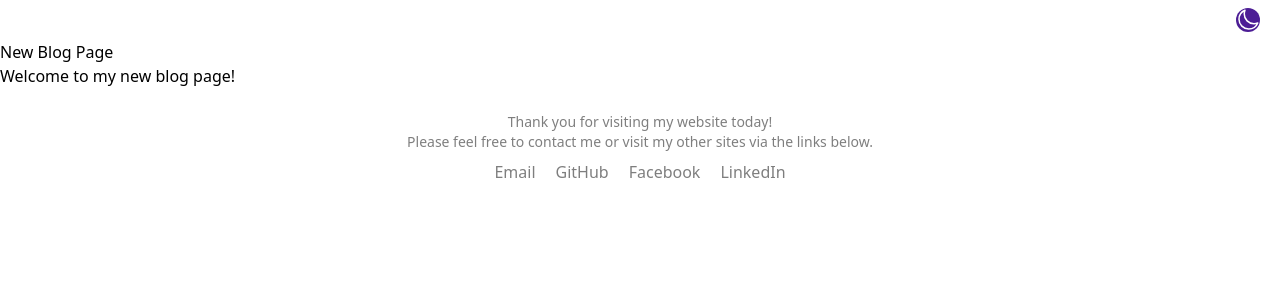
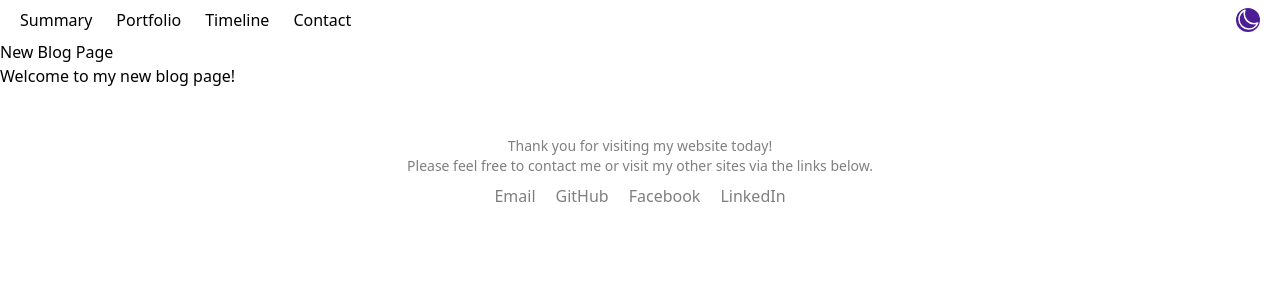
Before and after one commit to derryleng/personal-website, a React (Vite) app: page /blog in a window 1280 px wide. Shown: the top 300 px of the page. Built offline with nearby package versions, Linux system fonts and the light colour scheme.

Commit message:
Added anchor links

```diff
--- a/src/components/Footer.jsx
+++ b/src/components/Footer.jsx
@@ -1,6 +1,6 @@
 export default function Footer() {
   return (
-    <footer className="py-2 text-center">
+    <footer id="contact" className="py-8 text-center">
       <div className="mt-4 mb-2 text-sm opacity-50">
         <p>Thank you for visiting my website today!</p>
         <p>
--- a/src/components/Navbar.jsx
+++ b/src/components/Navbar.jsx
@@ -82,7 +82,12 @@ function Navbar() {
             : "",
         )}
       >
-        <div className="flex items-center space-x-3"></div>
+        <div className="flex items-center space-x-6">
+          <a href="#summary" className="hover:underline underline-offset-2 decoration-1">Summary</a>
+          <a href="#portfolio" className="hover:underline underline-offset-2 decoration-1">Portfolio</a>
+          <a href="#timeline" className="hover:underline underline-offset-2 decoration-1">Timeline</a>
+          <a href="#contact" className="hover:underline underline-offset-2 decoration-1">Contact</a>
+        </div>
         <div className="flex items-center ml-auto">
           <button
             type="button"
--- a/src/components/portfolio/Header.jsx
+++ b/src/components/portfolio/Header.jsx
@@ -1,8 +1,36 @@
+import { useEffect } from "react";
 import myFace from "/assets/me_2021_365_365.jpg";
 
 export default function Header() {
+  useEffect(() => {
+    const handleAnchorClick = (event) => {
+      event.preventDefault();
+
+      const hash = event.target.hash;
+      const targetElement = document.querySelector(hash);
+
+      if (targetElement) {
+        const targetOffsetTop = targetElement.getBoundingClientRect().top;
+        const scrollOffset = targetOffsetTop - 50;
+        window.scrollBy({ top: scrollOffset, left: 0, behavior: 'smooth' });
+      }
+    };
+
+    const anchorLinks = document.querySelectorAll('a[href^="#"]');
+    anchorLinks.forEach((link) => {
+      link.addEventListener('click', handleAnchorClick);
+    });
+
+    return () => {
+      // Clean up event listener on component unmount
+      anchorLinks.forEach((link) => {
+        link.removeEventListener('click', handleAnchorClick);
+      });
+    };
+  }, []);
+
   return (
-    <header className="flex flex-col items-center justify-center px-2 py-10 text-center md:px-0">
+    <header id="summary" className="flex flex-col items-center justify-center px-2 py-10 text-center md:px-0">
       <img
         className="w-20 h-20 rounded-full md:w-40 md:h-40 ring-2 ring-slate-200 border-stone-500 border-3"
         src={myFace}
--- a/src/components/portfolio/Portfolio.jsx
+++ b/src/components/portfolio/Portfolio.jsx
@@ -30,7 +30,7 @@ function PortfolioItem({ title, link, imgUrl, description, stack }) {
 
 export default function Portfolio() {
   return (
-    <div className="flex flex-row items-center justify-center py-5">
+    <content id="portfolio" className="flex flex-row items-center justify-center py-5">
       <div className="grid grid-cols-1 gap-4 md:grid-cols-2 lg:grid-cols-3">
         {portfolioItems.map((project, index) => (
           <PortfolioItem
@@ -43,6 +43,6 @@ export default function Portfolio() {
           />
         ))}
       </div>
-    </div>
+    </content>
   );
 }
--- a/src/components/portfolio/Timeline.jsx
+++ b/src/components/portfolio/Timeline.jsx
@@ -12,7 +12,7 @@ function TimelineItem({
   additionalList,
 }) {
   return (
-    <div>
+    <>
       <ol className="relative flex flex-col border-l md-flex-row border-stone-200">
         <li className="ml-4 mb-14">
           <div className="absolute w-3 h-3 bg-stone-200 rounded-full mt-1.5 -left-1.5 border border-white" />
@@ -46,13 +46,13 @@ function TimelineItem({
           </div>
         </li>
       </ol>
-    </div>
+    </>
   );
 }
 
 export default function Timeline() {
   return (
-    <div className="flex flex-col justify-center px-2 my-20 md:flex-row md:px-0">
+    <content id="timeline" className="flex flex-col justify-center px-2 my-20 md:flex-row md:px-0">
       <div className="w-full md:w-7/12">
         <SectionTitle>Timeline</SectionTitle>
         {timelineItems.map((item, index) => (
@@ -69,6 +69,6 @@ export default function Timeline() {
           />
         ))}
       </div>
-    </div>
+    </content>
   );
 }
```
